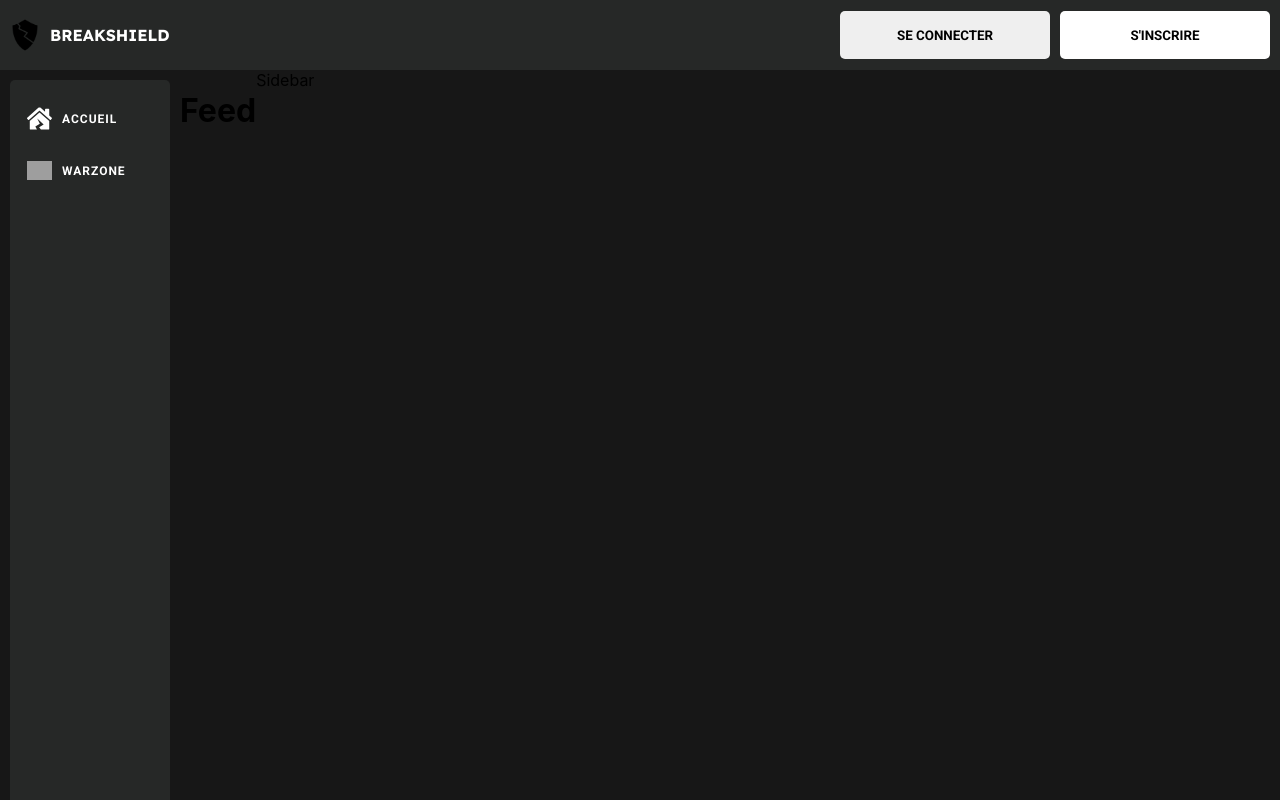
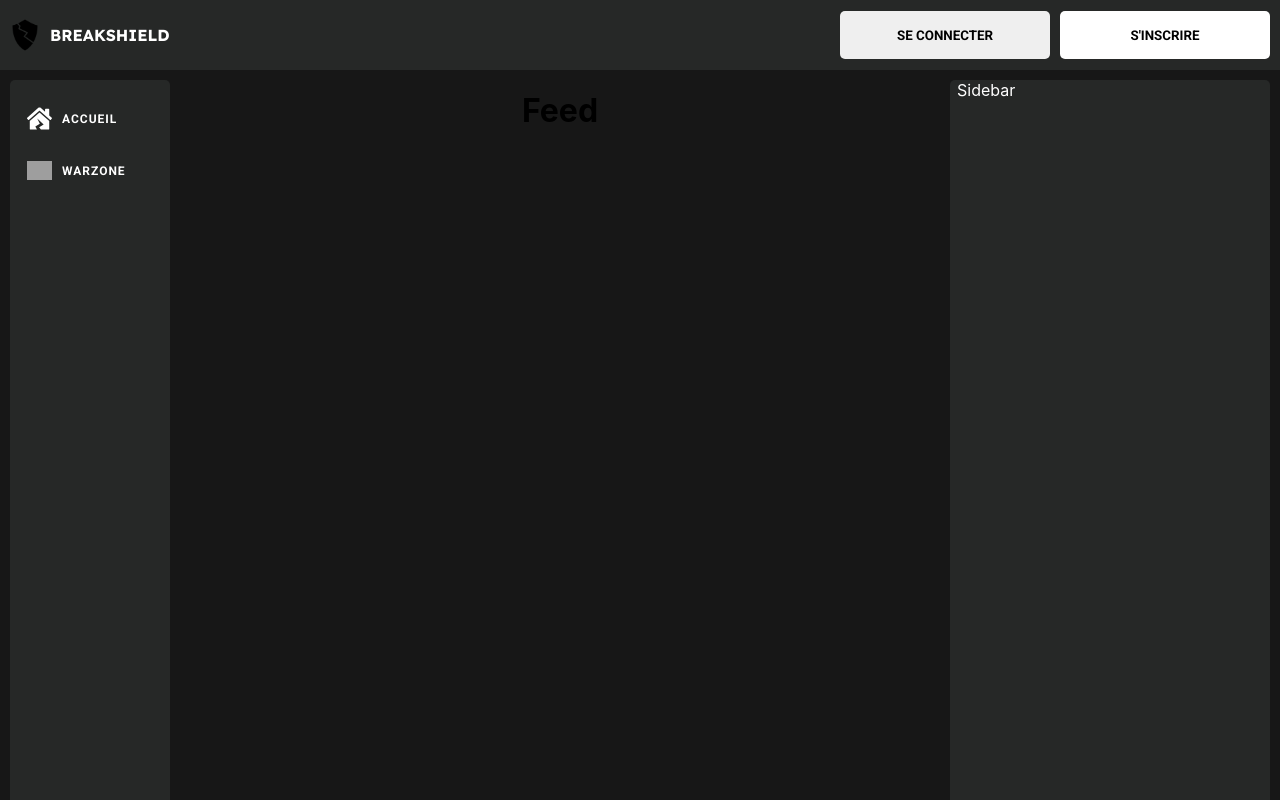
Before and after one commit to Emmanuel97423/breakshield, a Next.js app: page / in a window 1280 px wide. Built offline with nearby package versions, Linux system fonts and the light colour scheme; grey boxes are pictures that could not be loaded.

Commit message:
Sidebar: css ok

```diff
--- /dev/null
+++ b/components/layout.js
@@ -0,0 +1,24 @@
+import Header from '../components/header'
+import NavBar from '../components/navBar'
+import Sidebar from '../components/sideBar'
+import styles from '../styles/pages/Home.module.scss'
+
+
+const Layout = ({ children }) => {
+    return (
+
+        <div className={styles.container}>
+            <div className={styles.container__header}>
+                <Header />
+            </div>
+            <div className={styles.container__main}>
+                <NavBar />
+                <main>{children}</main>
+                <Sidebar />
+            </div>
+        </div>
+
+    )
+}
+
+export default Layout
--- a/components/navBar.js
+++ b/components/navBar.js
@@ -31,7 +31,7 @@ const NavBar = () => {
             <div className={styles.container}>
                 <ul className={styles.container__list}>
                     <li className={styles.container__list__item}><div><FaHouseDamage /><h3>Accueil</h3></div></li>
-                    <li className={styles.container__list__item}>
+                    <li className={styles.container__list__item} >
                         <div onClick={() => handleClick()}>
                             <Image
                                 src={wzIcon}
--- a/components/sideBar.js
+++ b/components/sideBar.js
@@ -1,6 +1,8 @@
+import styles from '../styles/layout/sidebar.module.scss'
+
 const sideBar = () => {
     return (
-        <sidebar>
+        <sidebar className={styles.container}>
             Sidebar
         </sidebar>
     )
--- a/pages/_app.js
+++ b/pages/_app.js
@@ -1,8 +1,15 @@
 import '../styles/base/globals.css'
 import '../styles/base/typography.scss'
+import Layout from '../components/layout'
 
 function MyApp({ Component, pageProps }) {
-  return <Component {...pageProps} />
+  return (
+    <Layout>
+      <Component {...pageProps} />
+    </Layout>
+
+
+  )
 }
 
 export default MyApp
--- a/pages/index.js
+++ b/pages/index.js
@@ -1,26 +1,15 @@
 import Head from 'next/head'
 import Image from 'next/image'
 import styles from '../styles/pages/Home.module.scss'
-import Header from '../components/header'
-import NavBar from '../components/navBar'
-import Sidebar from '../components/sideBar'
+
 
 const Home = () => {
   return (
 
-    <div className={styles.container}>
-      <div className={styles.container__header}>
-        <Header />
-      </div>
-      <div className={styles.container__main}>
-        <NavBar />
-        <h1>Feed</h1>
-        <Sidebar />
-
-      </div>
+    <div >
 
 
-
+      <h1>Feed</h1>
 
     </div>
 
--- /dev/null
+++ b/pages/warzone/index.js
@@ -0,0 +1,6 @@
+const page = () => {
+    return (
+        <h1>Warzone section</h1>
+    )
+}
+export default page
--- /dev/null
+++ b/styles/layout/sidebar.module.scss
@@ -0,0 +1,9 @@
+.container {
+  width: 320px;
+  height: 100%;
+  background-color: #262827;
+  margin: 10px;
+  padding: 0 7px;
+  border-radius: 5px;
+  color: #fff;
+}
--- a/styles/pages/Home.module.scss
+++ b/styles/pages/Home.module.scss
@@ -8,5 +8,6 @@
   &__main {
     // background-color: green;
     display: flex;
+    justify-content: space-between;
   }
 }
```
Also changed, not shown: .eslintrc.json.
